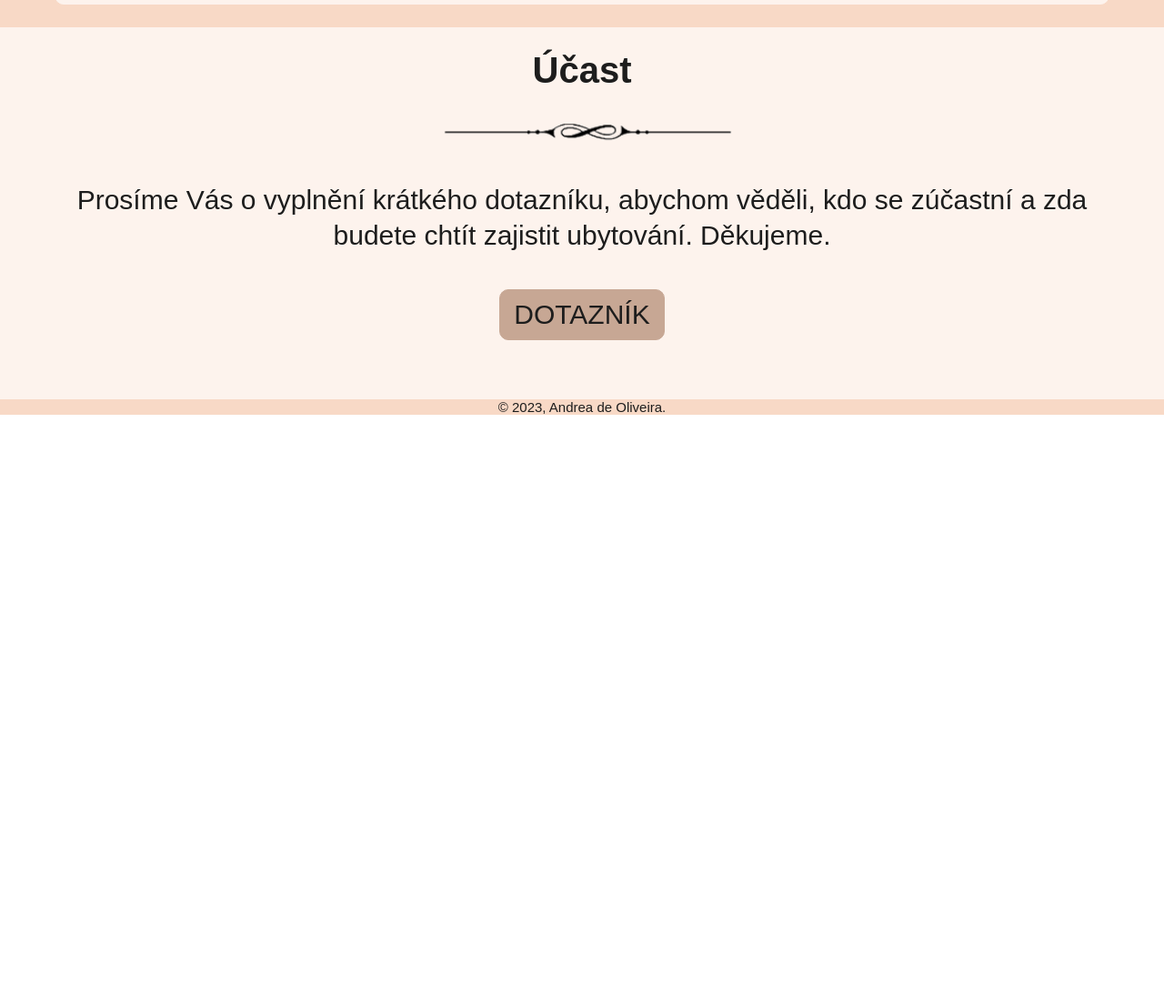
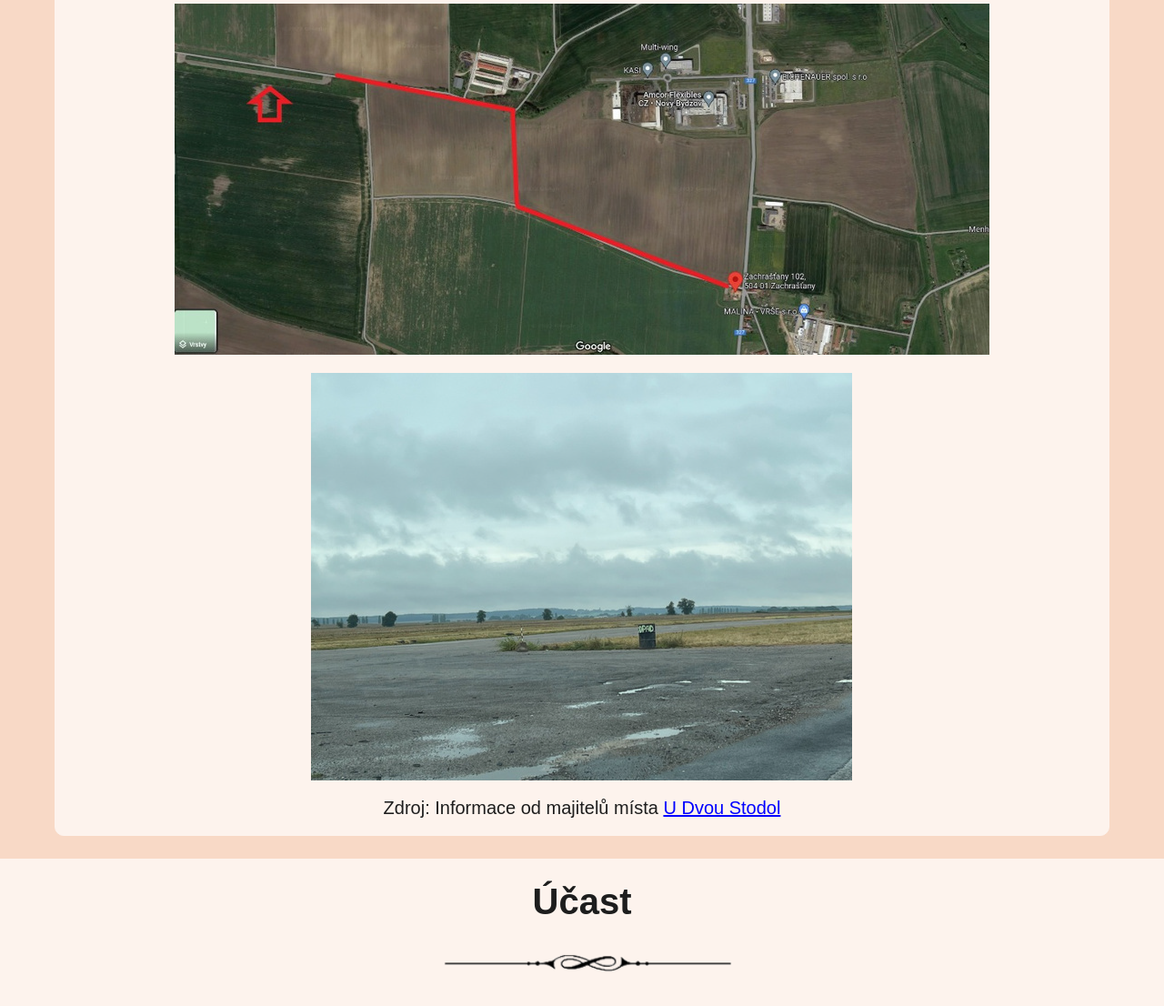
Before and after one commit to AndreadeO/Wedding-M-D, a plain HTML site: page index.html in a window 1280 px wide. Shown: the part 8509-9615 px from the top of the page at 91% size. Before the commit the page ends 8965 px from the top, so only its background shows below. Drawn offline with Linux system fonts and the light colour scheme; a web font is replaced by a local one.

Commit message:
images of parking spots added to the section information

```diff
--- a/index.html
+++ b/index.html
@@ -505,6 +505,17 @@
             zpevněnou plochu. Plocha je státní a nejsou zde žádná omezení ani
             zákazy.
           </p>
+          <img
+            src="parking-image1.png"
+            alt="fotografie parkoviště z ptačí perspektivy"
+          />
+          <img src="parking-image2.png" alt="fotografie parkoviště" />
+          <span class="image--text"
+            >Zdroj: Informace od majitelů místa
+            <a class="image--link" href="https://www.udvoustodol.cz/"
+              >U Dvou Stodol</a
+            >
+          </span>
         </div>
 
         <div class="info info-6">
--- a/style.css
+++ b/style.css
@@ -269,6 +269,11 @@ section {
 
 .info p {
   text-align: center;
+}
+
+.info-5 img {
+  width: 100%;
+  margin: 10px auto;
 }
 
 .form {
@@ -561,4 +566,9 @@ footer {
   .colors {
     display: inline-block;
   }
+
+  .info-5 img {
+    width: auto;
+    margin: 10px auto;
+  }
 }
```
Also changed, not shown: parking-image1.png (added), parking-image2.png (added).
